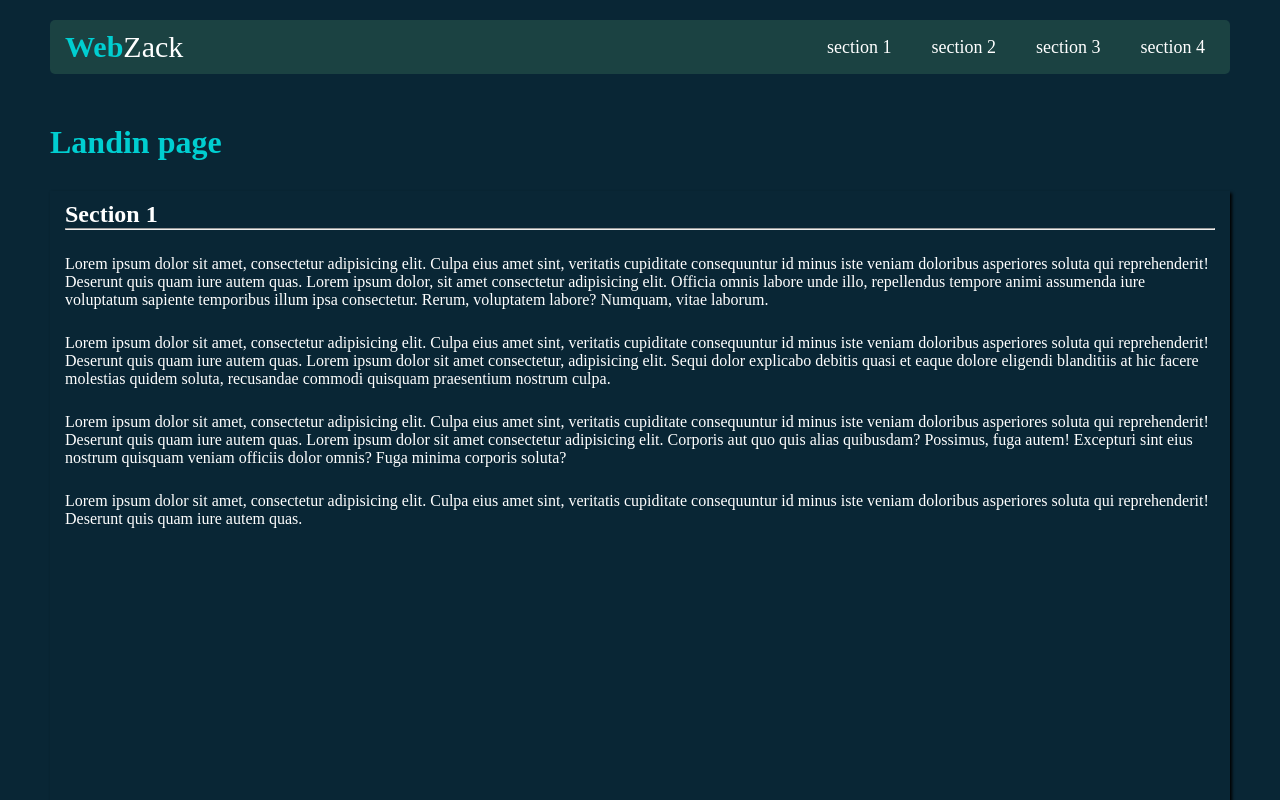
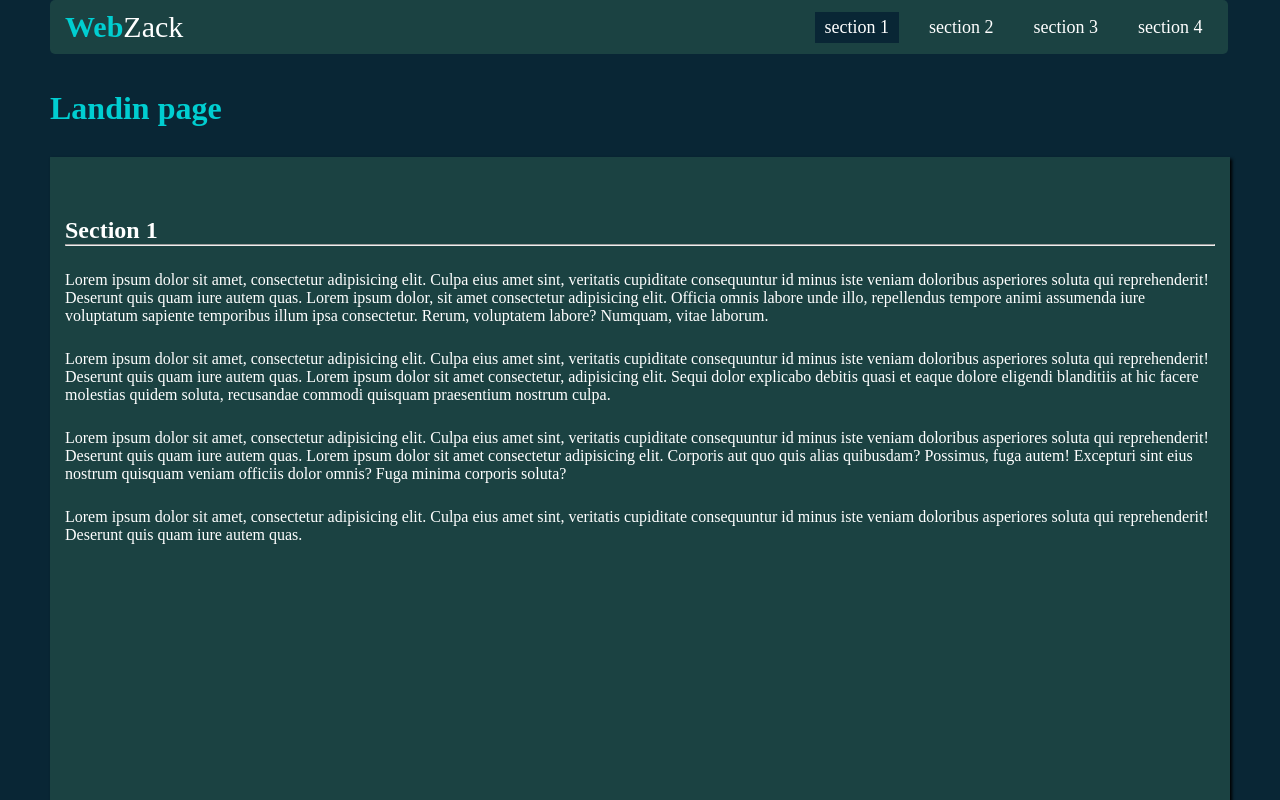
Before and after one commit to ZcodiN1710/landing-page, a plain HTML site: page index.html in a window 1280 px wide. Shown: the top 800 px of the page. Drawn offline with Linux system fonts and the light colour scheme.

Commit message:
modified

```diff
--- a/Styles/styles.css
+++ b/Styles/styles.css
@@ -4,14 +4,13 @@
   margin: 0;
   box-sizing: border-box;
 }
-html{
-    scroll-behavior: smooth;
+html {
+  scroll-behavior: smooth;
 }
 body {
   background-color: rgb(9, 38, 53);
   color: white;
   margin: 0px 50px;
-  /* padding-top: 40px; */
 }
 .logo {
   font-size: 30px;
@@ -22,16 +21,18 @@ body {
 }
 h1 {
   color: darkturquoise;
-
-  margin-top: 50px;
+  margin-top: 90px;
 }
 nav {
-  margin: 20px 0px;
+  /* margin: 20px 0px; */
   display: flex;
   justify-content: space-between;
   padding: 10px 15px;
   border-radius: 5px;
   background-color: rgb(27, 66, 66);
+  position: fixed;
+  top: 0;
+  width: 92%;
 }
 
 nav ul {
@@ -39,7 +40,6 @@ nav ul {
   justify-content: space-between;
   align-items: center;
   gap: 20px;
-  scroll-behavior: smooth;
 }
 ul li {
   list-style-type: none;
@@ -59,6 +59,7 @@ section {
   margin: 30px 0px;
   padding: 10px 15px;
   height: 100vh;
+  padding-top: 60px;
 }
 #section1 {
   box-shadow: 2px 2px 3px black;
@@ -87,9 +88,11 @@ footer {
   background-color: rgb(27, 66, 66);
   margin-top: 40px;
 }
-
-.active-section{
-    background-color:  rgb(27, 66, 66);
+.active-link {
+  background-color: rgb(27, 66, 66);
+}
+.active-section {
+  background-color: rgb(27, 66, 66);
 }
 #scrollToTopBtn {
   display: none;
--- a/js/app.js
+++ b/js/app.js
@@ -8,7 +8,7 @@ for (let i = 1; i < 5; i++) {
   const liElements = document.createElement("li");
   const anchor = document.createElement("a");
   anchor.innerHTML = `section ${i}`;
-  anchor.href = `#section${i}`;
+  anchor.href = `section${i}`;
   liElements.append(anchor);
   navMenu.append(liElements);
 
@@ -23,19 +23,27 @@ for (let i = 1; i < 5; i++) {
       });
     }
   });
-}
 
 // added active class to the section in the current viewport and removed the class from other sections
+let activeSection;
 window.addEventListener("scroll", () => {
   sections.forEach((section) => {
     if (window.scrollY >= section.offsetTop - 180) {
+      activeSection = section.id
       document
         .querySelector(".active-section")
         .classList.remove("active-section");
       section.classList.add("active-section");
+    } if(section.className == ("active-section") && anchor.href.includes(activeSection)){
+      liElements.style.backgroundColor = "rgb(9, 38, 53)"
+    } else if(liElements.style.backgroundColor = "rgb(9, 38, 53)" && section.className == ("active-section")){
+      liElements.style.backgroundColor = "rgb(27, 66, 66)"
     }
   });
 });
+
+}
+
 
 // added functionality to scroll to top button
 document.addEventListener('DOMContentLoaded', () => {
```
